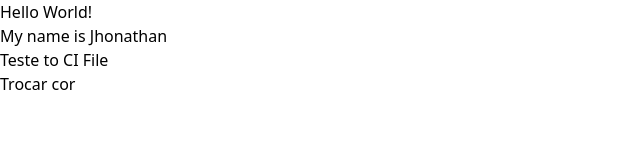
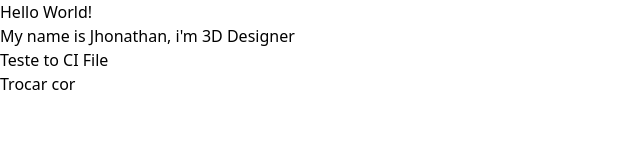
Before and after one commit to luscabap/jhon-motion3d, a React (Vite) app: page / in a window 1280 px wide. Shown: the top 160 px of the page, without its empty margins (0-640 px from the left). Built offline with nearby package versions, Linux system fonts and the light colour scheme.

Commit message:
testing ci

```diff
--- a/src/App.tsx
+++ b/src/App.tsx
@@ -5,8 +5,8 @@ function App() {
   return (
     <div>
       <h1 className={`${teste ? "bg-red-500" : "bg-blue-500"}`}>Hello World!</h1>
-      <h2>My name is Jhonathan</h2>
-      <h4 className={`${teste ? "bg-purple-400" : "bg-yellow-400"}`}>Teste to CI File</h4>
+      <h2>My name is Jhonathan, i'm 3D Designer</h2>
+      <h4 className={`${teste ? "bg-green-400" : "bg-yellow-400"}`}>Teste to CI File</h4>
       <button onClick={() => setTeste(prevValue => !prevValue)}>Trocar cor</button>
     </div>
   )
```
